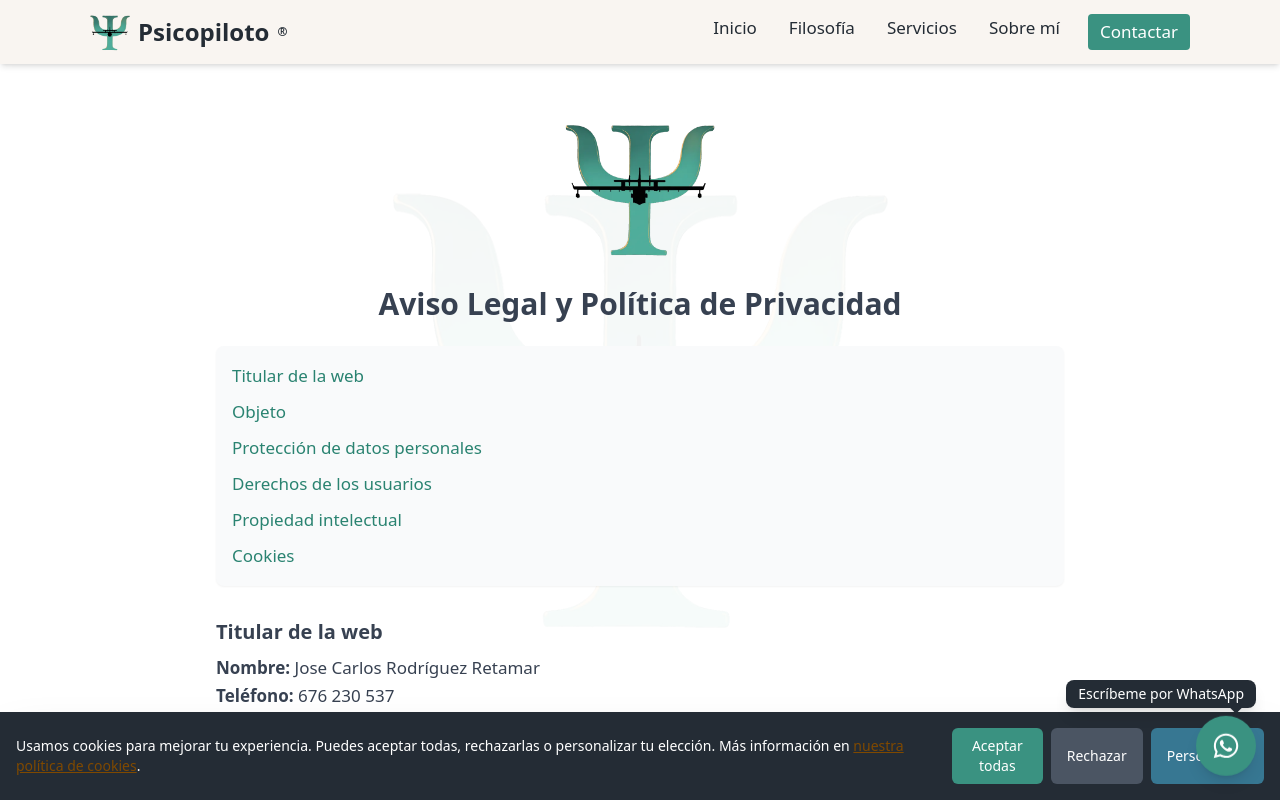
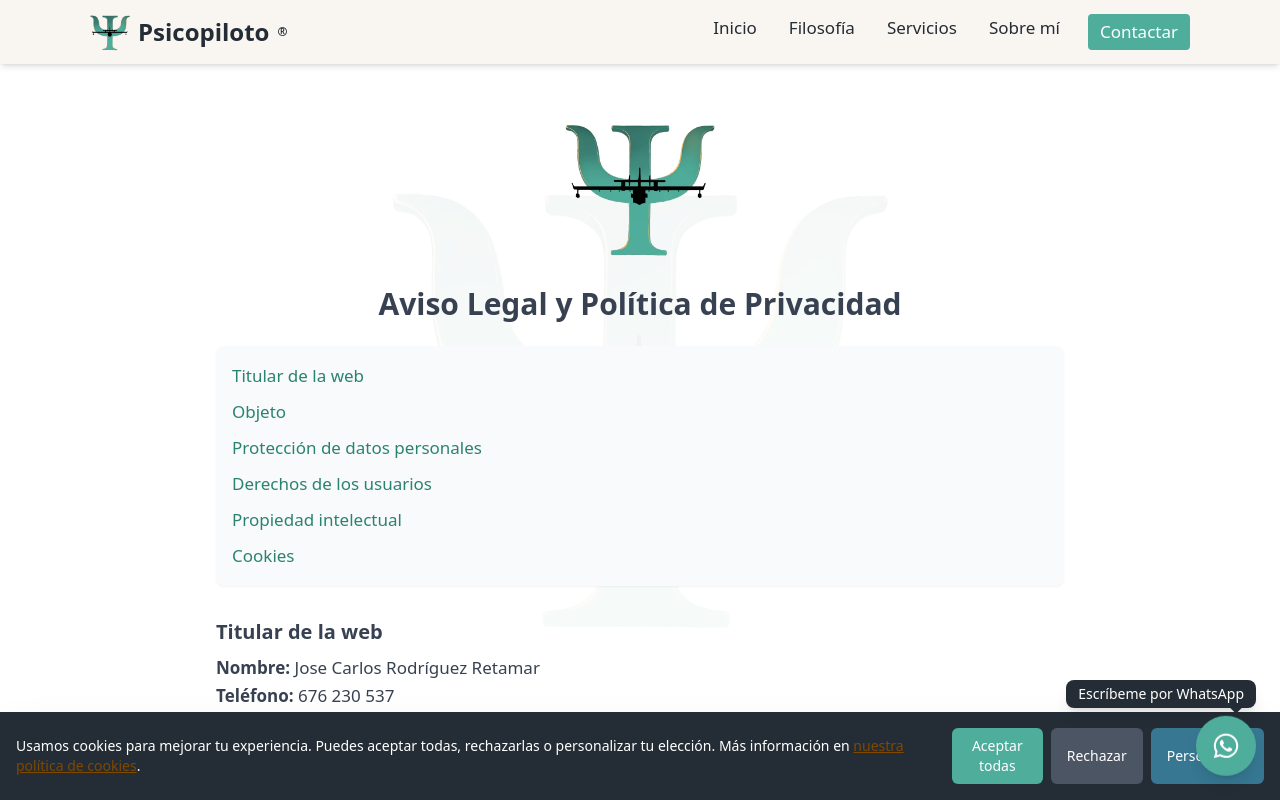
Before and after one commit to psicopiloto/psicopilotopage1, a Next.js app: page /aviso-legal in a window 1280 px wide. Shown: the top 800 px of the page. Built offline with nearby package versions, Linux system fonts and the light colour scheme.

Commit message:
Update tailwind.config.js

```diff
--- a/tailwind.config.js
+++ b/tailwind.config.js
@@ -11,7 +11,7 @@ module.exports = {
           // ⚠️ CORRECCIÓN 1: GREEN-500 (Asegurando el contraste del texto blanco)
           // Lo oscurezco un poco más a un tono más profundo y seguro.
           green: {
-            500: "#3A9281", // Más oscuro que el anterior #3A9281 (Contraste 5.5:1 con white)
+            500: "#4fad9b", // Más oscuro que el anterior #3A9281 (Contraste 5.5:1 con white)
             600: "#2a8371"
           },
           // ⚠️ CORRECCIÓN 2: BLUE-600 (Asegurando el contraste del texto blanco)
```
